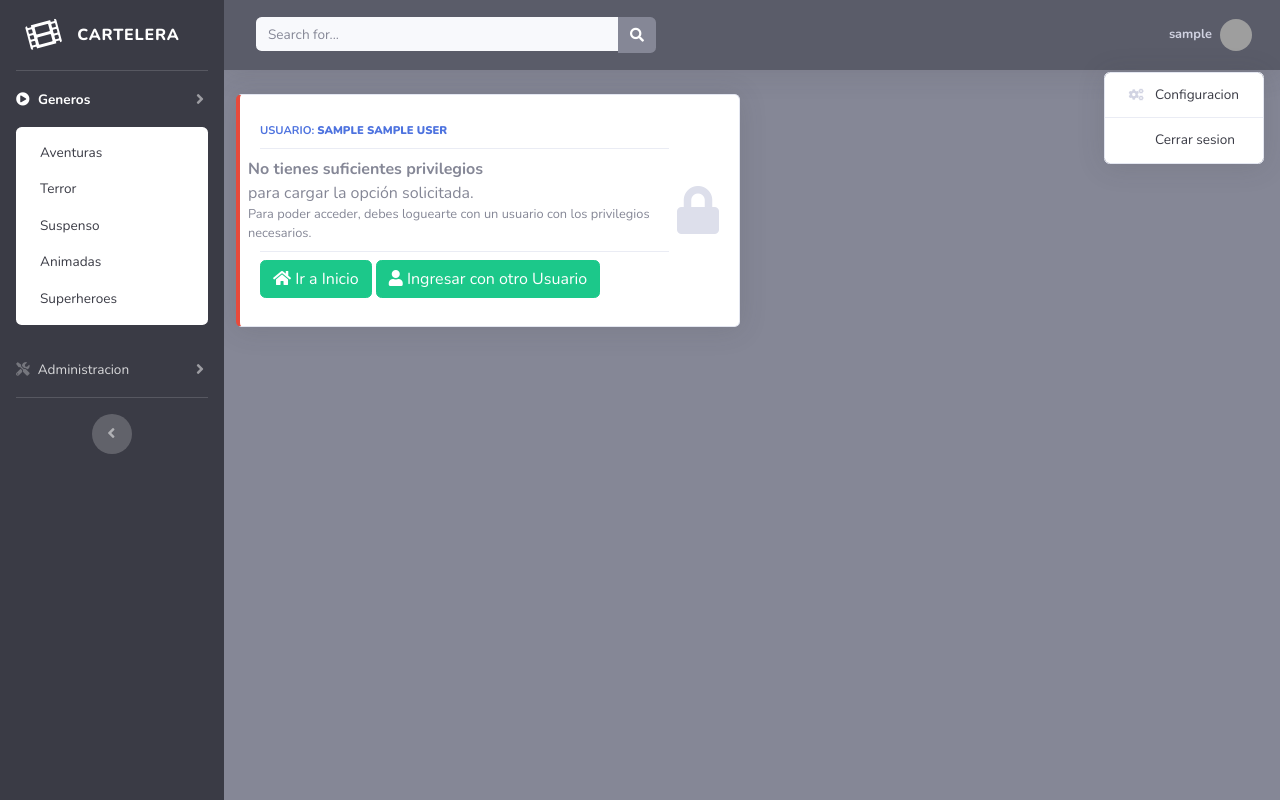
After one commit to gerardam/cartelera, a Django app: page /sinacceso/ in a window 1280 px wide, after a click that opens the changed part. The commit adds this page. Run offline with Django 3.2, Linux system fonts and the light colour scheme; the visitor is signed in with stand-in values (Sample User, id 1); some libraries are stand-ins or nearby versions; grey boxes are pictures that could not be loaded.

Commit message:
Iniciar y cerrar sesion

```diff
--- a/base/urls.py
+++ b/base/urls.py
@@ -1,8 +1,10 @@
 from django.urls import path
-from base.views import Home
+from django.contrib.auth import views as auth_views
+from base.views import Home, HomeSinAcceso
 
 urlpatterns = [
     path('', Home.as_view(), name='home'),
-    # path('login/', auth_views.LoginView.as_view(template_name='bases/login.html'), name='login'),
-    # path('logout/', auth_views.LogoutView.as_view(template_name='bases/login.html'), name='logout'),
+    path('login/', auth_views.LoginView.as_view(template_name='base/login.html'), name='login'),
+    path('logout/', auth_views.LogoutView.as_view(template_name='base/login.html'), name='logout'),
+    path('sinacceso/', HomeSinAcceso.as_view(), name='sinacceso'),
 ]
--- a/base/views.py
+++ b/base/views.py
@@ -1,6 +1,25 @@
 from django.shortcuts import render
+from django.http import HttpResponseRedirect
+from django.urls import reverse_lazy
+from django.contrib.auth.mixins import LoginRequiredMixin,\
+        PermissionRequiredMixin
 from django.views import generic
 
 
+class SinAcceso(LoginRequiredMixin, PermissionRequiredMixin):
+    login_url = 'base:login'
+    raise_exception = False
+    redirect_field_name = 'redirect_to'
+
+    def handle_no_permission(self):
+        from django.contrib.auth.models import AnonymousUser
+        if not self.request.user==AnonymousUser():
+            self.login_url = 'base:sinacceso'
+        return HttpResponseRedirect(reverse_lazy(self.login_url))
+
 class Home(generic.TemplateView):
     template_name = 'base/home.html'
+
+class HomeSinAcceso(LoginRequiredMixin, generic.TemplateView):
+    template_name = 'base/sinacceso.html'
+    login_url = 'base:login'
--- a/cartelera/settings.py
+++ b/cartelera/settings.py
@@ -125,3 +125,7 @@ USE_TZ = True
 
 STATIC_URL = '/static/'
 STATICFILES_DIRS = (os.path.join(BASE_DIR, 'static'),)#GAM: Necesario para que detecte archivos staticos
+
+#GAM: Definicion de la ruta del login y la ruta al cerrar sesion
+LOGIN_REDIRECT_URL = '/'
+LOGOUT_REDIRECT_URL = '/' #/login/ #indicar la pagina al cerrar sesion
--- a/templates/base/base.html
+++ b/templates/base/base.html
@@ -154,20 +154,29 @@
             <!-- Nav Item - User Information -->
             <li class="nav-item dropdown no-arrow">
               <a class="nav-link dropdown-toggle" href="#" id="userDropdown" role="button" data-toggle="dropdown" aria-haspopup="true" aria-expanded="false">
-                <span class="mr-2 d-none d-lg-inline text-gray-200 small">Gerardo Alvarez</span>
+
+                <span class="mr-2 d-none d-lg-inline text-white-600 small"><b>{{ user.username }}</b></span>
+
                 <img class="img-profile rounded-circle" src="https://lh3.googleusercontent.com/xc78LiwTvbPf97AVWO-wHTNisLQ48Gsv2vCKb_8XeUffmIRYUFqBaTnl4hRDeKOS4G7dPP_rswDbPyRWO5qH2kfqhDS7s_-XIOxpH9pb3E8y_XYhwMeUQn24tuEVN8uB-TRF5HdsnQ=w2400">
               </a>
               <!-- Dropdown - User Information -->
               <div class="dropdown-menu dropdown-menu-right shadow animated--grow-in" aria-labelledby="userDropdown">
-                <a class="dropdown-item" href="#">
+                {% if user.username %}
+                <a class="dropdown-item" href="/admin">
                   <i class="fas fa-cogs fa-sm fa-fw mr-2 text-gray-400"></i>
-                  Settings
+                  Configuracion
                 </a>
                 <div class="dropdown-divider"></div>
                 <a class="dropdown-item" href="#" data-toggle="modal" data-target="#logoutModal">
-                  <i class="fas fa-sign-out-alt fa-sm fa-fw mr-2 text-gray-400"></i>
-                  Logout
+                  <i class="fas fa-sign-out fa-sm fa-fw mr-2 text-gray-400"></i>
+                  Cerrar sesion
                 </a>
+                {% else %}
+                <a class="dropdown-item" href="{% url 'base:login' %}">
+                    <i class="fas fa-sign-in fa-sm fa-fw mr-2 text-gray-400"></i>
+                    Iniciar sesion
+                  </a>
+                {% endif %}
               </div>
             </li>
 
@@ -209,25 +218,43 @@
   </div>
   <!-- End of Page Wrapper -->
 
+  {% block login %}
+  {% endblock login %}
+
   <!-- Scroll to Top Button-->
   <a class="scroll-to-top rounded" href="#page-top">
     <i class="fas fa-angle-up"></i>
   </a>
 
   <!-- Logout Modal-->
-  <div class="modal fade" id="logoutModal" tabindex="-1" role="dialog" aria-labelledby="exampleModalLabel" aria-hidden="true">
+  <div class="modal fade" id="logoutModal" tabindex="-1" role="dialog" aria-hidden="true">
     <div class="modal-dialog" role="document">
       <div class="modal-content">
-        <div class="modal-header">
-          <h5 class="modal-title" id="exampleModalLabel">Ready to Leave?</h5>
-          <button class="close" type="button" data-dismiss="modal" aria-label="Close">
-            <span aria-hidden="true">×</span>
-          </button>
-        </div>
-        <div class="modal-body">Select "Logout" below if you are ready to end your current session.</div>
-        <div class="modal-footer">
-          <button class="btn btn-secondary" type="button" data-dismiss="modal">Cancel</button>
-          <a class="btn btn-primary" href="login.html">Logout</a>
+        <div class="col-xl-12 col-md-12 mb-12">
+          <div class="card border-left-warning shadow h-100 py-2">
+            <div class="card-body">
+              <div class="row no-gutters align-items-center">
+                <div class="col mr-2">
+                  <div class="text-xs font-weight-bold text-primary text-uppercase mb-1">
+                      <h5 class="modal-title">Cerrar sesión para <b>{{ user.username }}</b></h5>
+                  </div>
+                  <div class="dropdown-divider"></div>
+                  <div class="row">
+                    <div class="col">
+                      <p>Seleccione "Cerrar" para finalizar la sesión actual.</p>
+                    </div>
+                  </div>
+                  <div class="dropdown-divider"></div>
+                  <div class="row divBtnModal">
+                    <div class="col">
+                      <a class="btn btn-success" href="{% url 'base:logout' %}"><i class="fas fa-lock"></i> Cerrar</a>
+                      <button class="btn btn-danger" type="button" data-dismiss="modal"><i class="fas fa-lock-open"></i> Cancelar</button>
+                    </div>
+                  </div>
+                </div>
+              </div>
+            </div>
+          </div>
         </div>
       </div>
     </div>
--- /dev/null
+++ b/templates/base/sinacceso.html
@@ -0,0 +1,32 @@
+{% extends 'base/base.html' %}
+{% block pagecontent %}
+<div class="col-xl-6 col-md-6 mb-6">
+    <div class="card border-left-danger shadow h-100 py-2">
+        <div class="card-body">
+            <div class="row no-gutters align-items-center">
+                <div class="col mr-2">
+                    <div class="text-xs font-weight-bold text-primary text-uppercase mb-1">
+                        Usuario: <b>{{ user.username }}  {{user.get_full_name }}</b>
+                    </div>
+                    <div class="dropdown-divider"></div>
+                    <div class="row">
+                        <b>No tienes suficientes privilegios </b> para cargar la opción solicitada.
+                        <br>
+                        <small>Para poder acceder, debes loguearte con un usuario con los privilegios necesarios.</small>
+                    </div>
+                    <div class="dropdown-divider"></div>
+                    <div class="row">
+                        <div class="col">
+                            <a href="{% url 'base:home' %}" class="btn btn-success"><span class="fa fa-home"></span> Ir a Inicio</a>
+                            <a href="{% url 'base:login' %}" class="btn btn-success"><span class="fa fa-user"></span> Ingresar con otro Usuario</a>
+                        </div>
+                    </div>
+                </div>
+                <div class="col-auto">
+                    <i class="fas fa-lock fa-3x text-gray-300"></i>
+                </div>
+            </div>
+        </div>
+    </div>
+</div>
+{% endblock %}
--- a/templates/gen/genfor.html
+++ b/templates/gen/genfor.html
@@ -27,8 +27,8 @@
                                     </div>
                                     <div class="col-2">
                                         <div class="custom-control custom-checkbox">
-                                            <input type="checkbox" name="estado" class="custom-control-input" id="id_estado" {% if obj.edo %} checked {% endif %} >
-                                            <label class="custom-control-label" for="id_estado">Estado </label>
+                                            <input type="checkbox" name="edo" class="custom-control-input" id="id_edo" {% if obj.edo %} checked {% endif %} >
+                                            <label class="custom-control-label" for="id_edo">Estado </label>
                                         </div>
                                     </div>
                                     <!-- {{ form.as_p }} -->
```
Also changed, not shown: templates/base/login.html (added, +64 -0 lines).
